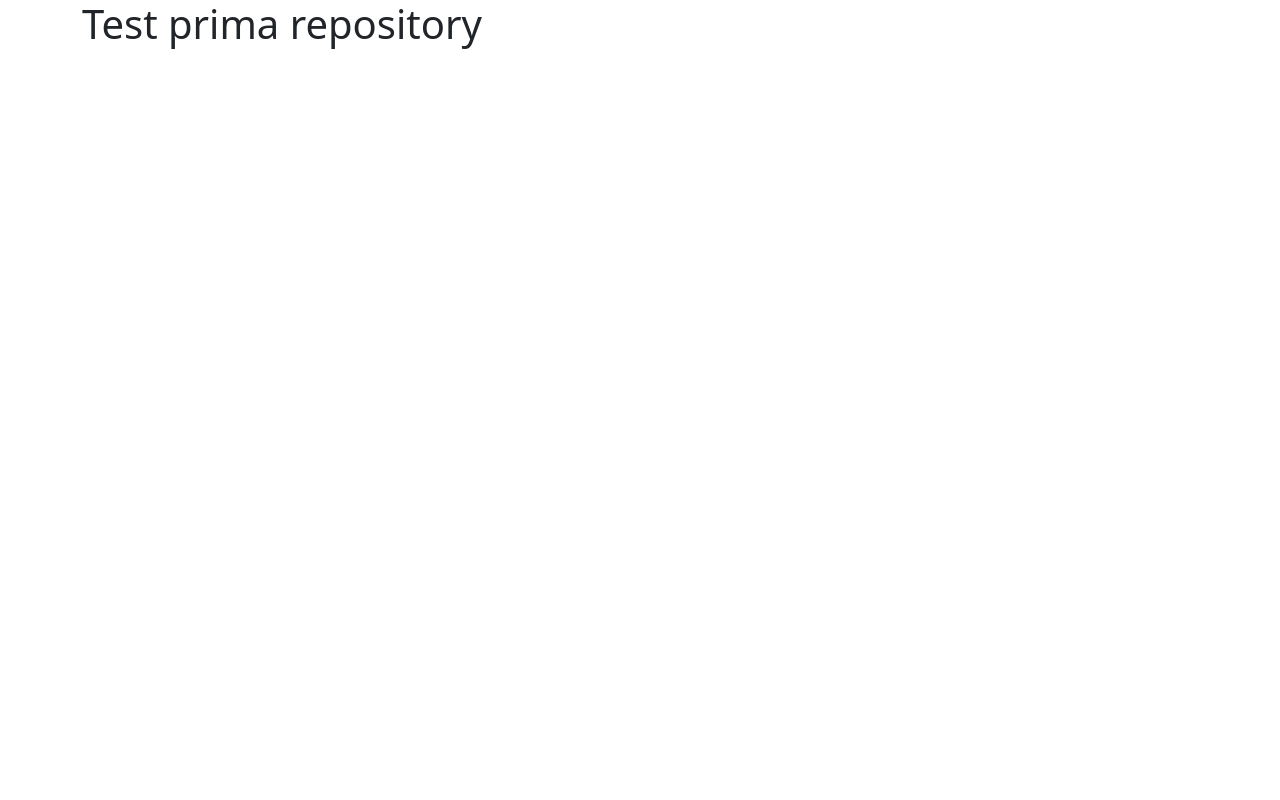
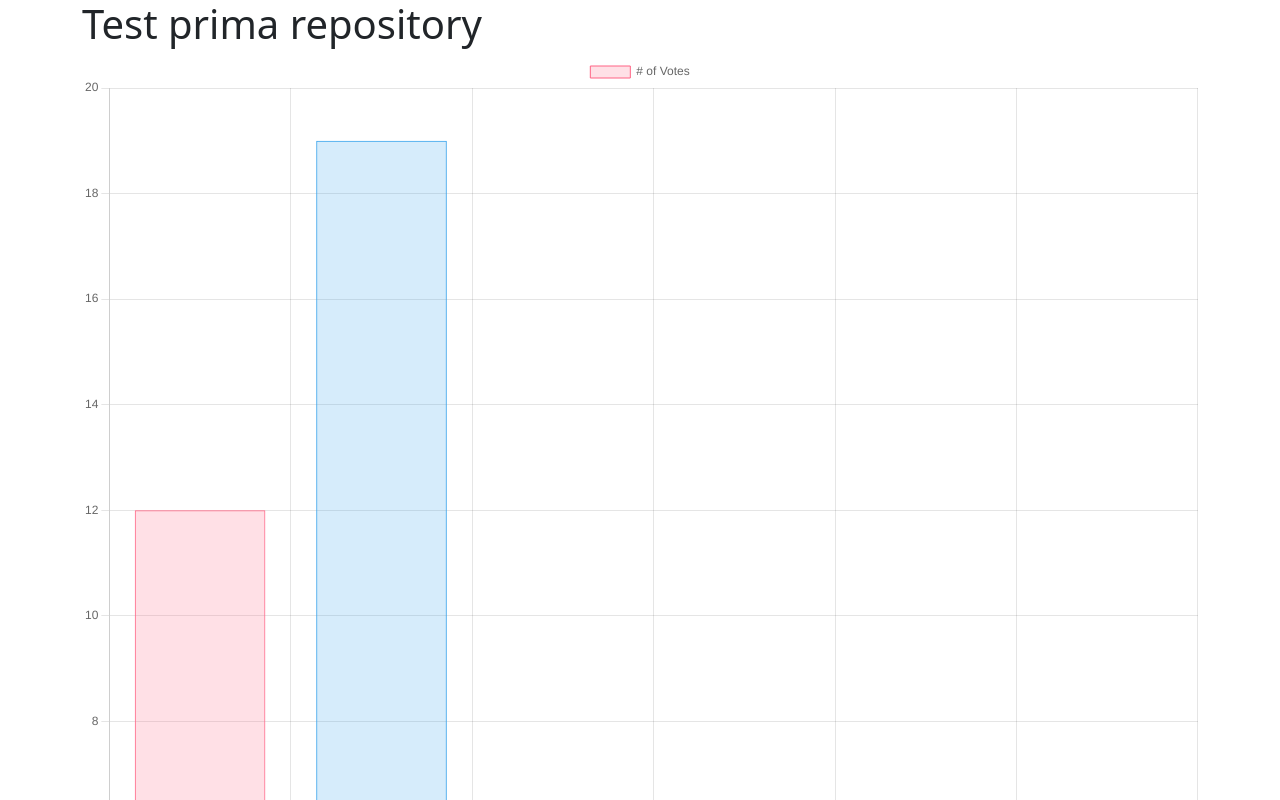
Before and after one commit to Luketto-dev/git-test, a website: page index.html in a window 1280 px wide. Shown: the top 800 px of the page. Drawn offline with nearby package versions, Linux system fonts and the light colour scheme.

Commit message:
aggiunta script.js con diagramma chartjs

```diff
--- /dev/null
+++ b/assets/script.js
@@ -0,0 +1,39 @@
+$(document).ready(function() {
+
+const ctx = document.getElementById('myChart').getContext('2d');
+const myChart = new Chart(ctx, {
+    type: 'bar',
+    data: {
+        labels: ['Red', 'Blue', 'Yellow', 'Green', 'Purple', 'Orange'],
+        datasets: [{
+            label: '# of Votes',
+            data: [12, 19, 3, 5, 2, 3],
+            backgroundColor: [
+                'rgba(255, 99, 132, 0.2)',
+                'rgba(54, 162, 235, 0.2)',
+                'rgba(255, 206, 86, 0.2)',
+                'rgba(75, 192, 192, 0.2)',
+                'rgba(153, 102, 255, 0.2)',
+                'rgba(255, 159, 64, 0.2)'
+            ],
+            borderColor: [
+                'rgba(255, 99, 132, 1)',
+                'rgba(54, 162, 235, 1)',
+                'rgba(255, 206, 86, 1)',
+                'rgba(75, 192, 192, 1)',
+                'rgba(153, 102, 255, 1)',
+                'rgba(255, 159, 64, 1)'
+            ],
+            borderWidth: 1
+        }]
+    },
+    options: {
+        scales: {
+            y: {
+                beginAtZero: true
+            }
+        }
+    }
+});
+
+})
--- a/index.html
+++ b/index.html
@@ -6,10 +6,14 @@
     <meta name="viewport" content="width=, initial-scale=1.0">
     <title>test-prima-repository</title>
     <link rel="stylesheet" href="node_modules/bootstrap/dist/css/bootstrap.min.css">
+    <script src="node_modules/jquery/dist/jquery.min.js"></script>
+    <script src="assets/script.js"></script>
+    <script src="node_modules/chart.js/dist/chart.min.js"></script>
 </head>
 <body>
     <div class="container">
     <h1>Test prima repository</h1>
+    <canvas id="myChart" width="100%" height="100vh"></canvas>
     </div>
 </body>
 </html>
--- a/package.json
+++ b/package.json
@@ -21,7 +21,7 @@
   "homepage": "https://github.com/Luketto-dev/git-test#readme",
   "dependencies": {
     "bootstrap": "^5.1.3",
-    "chartjs": "^0.3.24",
+    "chart.js": "^3.7.0",
     "jquery": "^3.6.0"
   }
 }
```
Also changed, not shown: 1 other file.
